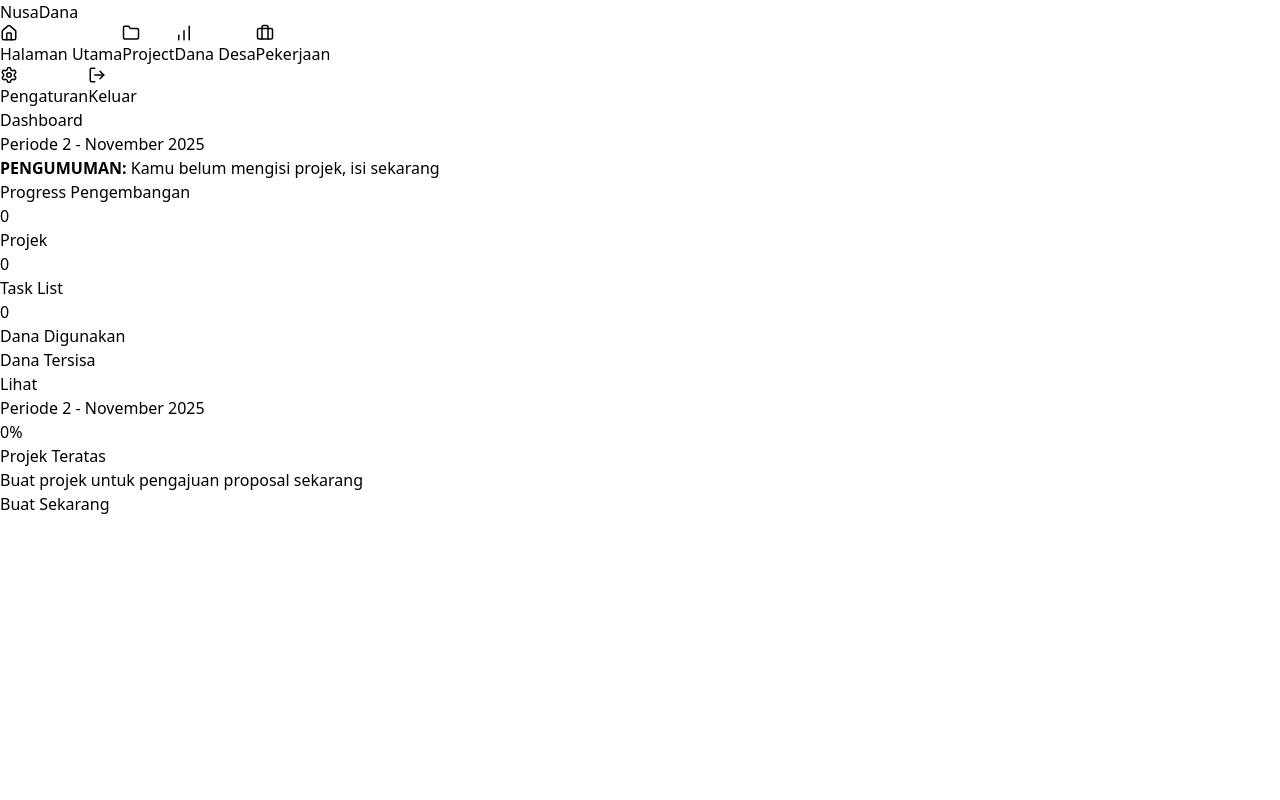
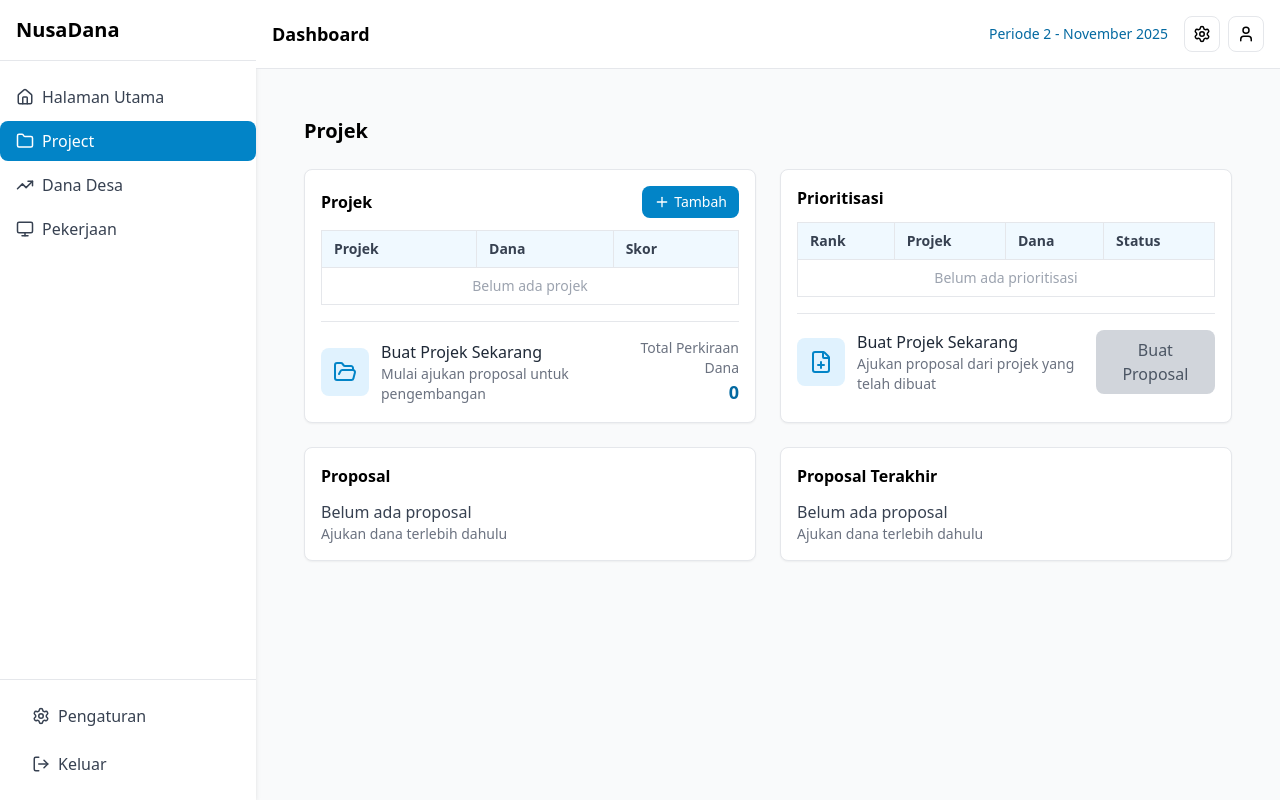
Before and after one commit to Salwaa1209/Nusa-Dana-Frontend, a React (Create React App) app in the folder nusa-dana-dashboard/: page /project in a window 1280 px wide. Built offline with nearby package versions, Linux system fonts and the light colour scheme.

Commit message:
project page

```diff
--- a/nusa-dana-dashboard/src/App.js
+++ b/nusa-dana-dashboard/src/App.js
@@ -1,18 +1,29 @@
 import React from "react";
+import { BrowserRouter as Router, Routes, Route, Navigate, Link, useLocation } from "react-router-dom";
 import Sidebar from "./components/Sidebar";
-import Header from "./components/Header";
+import Topbar from "./components/Topbar";
 import Dashboard from "./pages/Dashboard";
+import Project from "./pages/Project";
 
 export default function App() {
   return (
-    <div className="flex h-screen bg-gray-50">
-      <Sidebar />
-      <div className="flex-1 flex flex-col">
-        <Header />
-        <div className="overflow-y-auto flex-1">
-          <Dashboard />
+    <Router>
+      <div className="flex min-h-screen bg-gray-50">
+        {/* Sidebar */}
+        <Sidebar />
+
+        {/* Main Content */}
+        <div className="flex-1 flex flex-col">
+          <Topbar />
+          <main className="p-6 flex-1">
+            <Routes>
+              <Route path="/" element={<Dashboard />} />
+              <Route path="/project" element={<Project />} />
+              <Route path="*" element={<Navigate to="/" />} />
+            </Routes>
+          </main>
         </div>
       </div>
-    </div>
+    </Router>
   );
 }
--- /dev/null
+++ b/nusa-dana-dashboard/src/components/Card.jsx
@@ -0,0 +1,8 @@
+export default function Card({ title, children }) {
+  return (
+    <div className="bg-white rounded-lg shadow-sm border p-4">
+      {title && <h3 className="text-base font-semibold mb-3">{title}</h3>}
+      {children}
+    </div>
+  );
+}
--- a/nusa-dana-dashboard/src/components/Sidebar.jsx
+++ b/nusa-dana-dashboard/src/components/Sidebar.jsx
@@ -1,38 +1,38 @@
 import React from "react";
-import { Home, Folder, BarChart, Briefcase, Settings, LogOut } from "lucide-react";
+import { Home, Folder, TrendingUp, Monitor, Settings, LogOut } from "lucide-react";
+import { NavLink } from "react-router-dom";
 
 export default function Sidebar() {
-  const menu = [
-    { name: "Halaman Utama", icon: <Home size={18} /> },
-    { name: "Project", icon: <Folder size={18} /> },
-    { name: "Dana Desa", icon: <BarChart size={18} /> },
-    { name: "Pekerjaan", icon: <Briefcase size={18} /> },
-  ];
+  const navItem =
+    "flex items-center gap-2 px-4 py-2 rounded-lg text-gray-700 hover:bg-sky-100 transition";
+
+  const activeClass = "bg-sky-600 text-white hover:bg-sky-700";
 
   return (
     <aside className="w-64 bg-white shadow-md flex flex-col justify-between">
       <div>
-        <h1 className="text-2xl font-semibold text-center py-6 text-sky-700">
-          NusaDana
-        </h1>
-        <nav className="flex flex-col gap-1 px-3">
-          {menu.map((item) => (
-            <button
-              key={item.name}
-              className="flex items-center gap-3 px-4 py-2 text-gray-600 hover:bg-sky-50 rounded-lg"
-            >
-              {item.icon}
-              {item.name}
-            </button>
-          ))}
+        <div className="text-xl font-semibold p-4 border-b">NusaDana</div>
+        <nav className="mt-4 space-y-1">
+          <NavLink to="/" end className={({ isActive }) => `${navItem} ${isActive ? activeClass : ""}`}>
+            <Home size={18} /> Halaman Utama
+          </NavLink>
+          <NavLink to="/project" className={({ isActive }) => `${navItem} ${isActive ? activeClass : ""}`}>
+            <Folder size={18} /> Project
+          </NavLink>
+          <button className={`${navItem}`}>
+            <TrendingUp size={18} /> Dana Desa
+          </button>
+          <button className={`${navItem}`}>
+            <Monitor size={18} /> Pekerjaan
+          </button>
         </nav>
       </div>
 
-      <div className="p-3 border-t">
-        <button className="flex items-center gap-3 px-4 py-2 w-full text-gray-600 hover:bg-sky-50 rounded-lg">
+      <div className="p-4 border-t space-y-2">
+        <button className={`${navItem}`}>
           <Settings size={18} /> Pengaturan
         </button>
-        <button className="flex items-center gap-3 px-4 py-2 w-full text-gray-600 hover:bg-sky-50 rounded-lg mt-1">
+        <button className={`${navItem}`}>
           <LogOut size={18} /> Keluar
         </button>
       </div>
--- /dev/null
+++ b/nusa-dana-dashboard/src/components/Topbar.jsx
@@ -0,0 +1,20 @@
+import { Settings, User } from "lucide-react";
+
+export default function Topbar() {
+  return (
+    <div className="flex justify-between items-center bg-white p-4 border-b">
+      <h2 className="text-lg font-semibold">Dashboard</h2>
+      <div className="flex items-center gap-4">
+        <span className="text-sky-700 text-sm">Periode 2 - November 2025</span>
+        <div className="flex gap-2">
+          <button className="p-2 border rounded-lg hover:bg-gray-100">
+            <Settings size={18} />
+          </button>
+          <button className="p-2 border rounded-lg hover:bg-gray-100">
+            <User size={18} />
+          </button>
+        </div>
+      </div>
+    </div>
+  );
+}
--- a/nusa-dana-dashboard/src/pages/Dashboard.jsx
+++ b/nusa-dana-dashboard/src/pages/Dashboard.jsx
@@ -1,14 +1,15 @@
 import React from "react";
+import { useNavigate } from "react-router-dom";
 
 export default function Dashboard() {
+  const navigate = useNavigate();
+
   return (
     <div className="p-6 space-y-6">
-      {/* Announcement */}
       <div className="bg-red-100 border border-red-300 text-red-700 p-4 rounded-lg">
         <strong>PENGUMUMAN:</strong> Kamu belum mengisi projek, isi sekarang
       </div>
 
-      {/* Progress & Dana */}
       <div className="grid grid-cols-1 md:grid-cols-2 gap-6">
         <div className="bg-white shadow p-4 rounded-lg">
           <h3 className="font-semibold mb-3">Progress Pengembangan</h3>
@@ -43,13 +44,15 @@ export default function Dashboard() {
         </div>
       </div>
 
-      {/* Projects Section */}
       <div className="bg-white shadow p-4 rounded-lg text-center">
         <h3 className="font-semibold mb-2">Projek Teratas</h3>
         <p className="text-gray-500 mb-4">
           Buat projek untuk pengajuan proposal sekarang
         </p>
-        <button className="bg-sky-600 text-white px-5 py-2 rounded-lg">
+        <button
+          onClick={() => navigate("/project")}
+          className="bg-sky-600 text-white px-5 py-2 rounded-lg"
+        >
           Buat Sekarang
         </button>
       </div>
--- /dev/null
+++ b/nusa-dana-dashboard/src/pages/Project.jsx
@@ -0,0 +1,119 @@
+import Card from "../components/Card";
+import { Plus, FilePlus, FolderOpen } from "lucide-react";
+
+export default function Project() {
+  return (
+    <div className="p-6 space-y-6">
+      <h2 className="text-xl font-semibold mb-4">Projek</h2>
+
+      {/* Top Section: Projek & Prioritisasi */}
+      <div className="grid grid-cols-1 lg:grid-cols-2 gap-6">
+        {/* Projek Card */}
+        <Card>
+          <div className="flex justify-between items-center mb-3">
+            <h3 className="text-base font-semibold">Projek</h3>
+            <button className="flex items-center gap-1 bg-sky-600 text-white px-3 py-1.5 rounded-lg text-sm hover:bg-sky-700">
+              <Plus size={16} /> Tambah
+            </button>
+          </div>
+
+          {/* Table */}
+          <div className="overflow-x-auto mb-4">
+            <table className="min-w-full border text-sm">
+              <thead className="bg-sky-50 text-gray-700">
+                <tr>
+                  <th className="px-3 py-2 border text-left">Projek</th>
+                  <th className="px-3 py-2 border text-left">Dana</th>
+                  <th className="px-3 py-2 border text-left">Skor</th>
+                </tr>
+              </thead>
+              <tbody className="text-gray-600 text-center">
+                <tr>
+                  <td className="px-3 py-2 border text-gray-400" colSpan="3">
+                    Belum ada projek
+                  </td>
+                </tr>
+              </tbody>
+            </table>
+          </div>
+
+          {/* Footer (horizontal layout) */}
+          <div className="border-t pt-4 flex items-center justify-between">
+            <div className="flex items-center gap-3">
+              <div className="bg-sky-100 p-3 rounded-lg">
+                <FolderOpen className="text-sky-600" size={24} />
+              </div>
+              <div>
+                <p className="font-medium text-gray-800">Buat Projek Sekarang</p>
+                <p className="text-sm text-gray-500">
+                  Mulai ajukan proposal untuk pengembangan
+                </p>
+              </div>
+            </div>
+            <div className="text-right">
+              <p className="text-sm text-gray-500">Total Perkiraan Dana</p>
+              <p className="text-lg font-semibold text-sky-700">0</p>
+            </div>
+          </div>
+        </Card>
+
+        {/* Prioritisasi Card */}
+        <Card>
+          <h3 className="text-base font-semibold mb-3">Prioritisasi</h3>
+
+          {/* Table */}
+          <div className="overflow-x-auto mb-4">
+            <table className="min-w-full border text-sm">
+              <thead className="bg-sky-50 text-gray-700">
+                <tr>
+                  <th className="px-3 py-2 border text-left">Rank</th>
+                  <th className="px-3 py-2 border text-left">Projek</th>
+                  <th className="px-3 py-2 border text-left">Dana</th>
+                  <th className="px-3 py-2 border text-left">Status</th>
+                </tr>
+              </thead>
+              <tbody className="text-gray-600 text-center">
+                <tr>
+                  <td className="px-3 py-2 border text-gray-400" colSpan="4">
+                    Belum ada prioritisasi
+                  </td>
+                </tr>
+              </tbody>
+            </table>
+          </div>
+
+          {/* Footer (horizontal layout) */}
+          <div className="border-t pt-4 flex items-center justify-between">
+            <div className="flex items-center gap-3">
+              <div className="bg-sky-100 p-3 rounded-lg">
+                <FilePlus className="text-sky-600" size={24} />
+              </div>
+              <div>
+                <p className="font-medium text-gray-800">Buat Projek Sekarang</p>
+                <p className="text-sm text-gray-500">
+                  Ajukan proposal dari projek yang telah dibuat
+                </p>
+              </div>
+            </div>
+            <button className="bg-gray-300 text-gray-600 px-4 py-2 rounded-lg cursor-not-allowed">
+              Buat Proposal
+            </button>
+          </div>
+        </Card>
+      </div>
+
+      {/* Bottom Section: Proposal & Proposal Terakhir */}
+      <div className="grid grid-cols-1 md:grid-cols-2 gap-6">
+        <Card title="Proposal">
+          <p className="text-gray-700 font-medium">Belum ada proposal</p>
+          <p className="text-gray-500 text-sm">Ajukan dana terlebih dahulu</p>
+        </Card>
+
+        <Card title="Proposal Terakhir">
+          <p className="text-gray-700 font-medium">Belum ada proposal</p>
+          <p className="text-gray-500 text-sm">Ajukan dana terlebih dahulu</p>
+        </Card>
+      </div>
+    </div>
+  );
+}
--- a/nusa-dana-dashboard/tailwind.config.js
+++ b/nusa-dana-dashboard/tailwind.config.js
@@ -1,6 +1,8 @@
 /** @type {import('tailwindcss').Config} */
 module.exports = {
-  content: [],
+  content: [
+    "./src/**/*.{js,jsx,ts,tsx}",
+  ],
   theme: {
     extend: {},
   },
```
